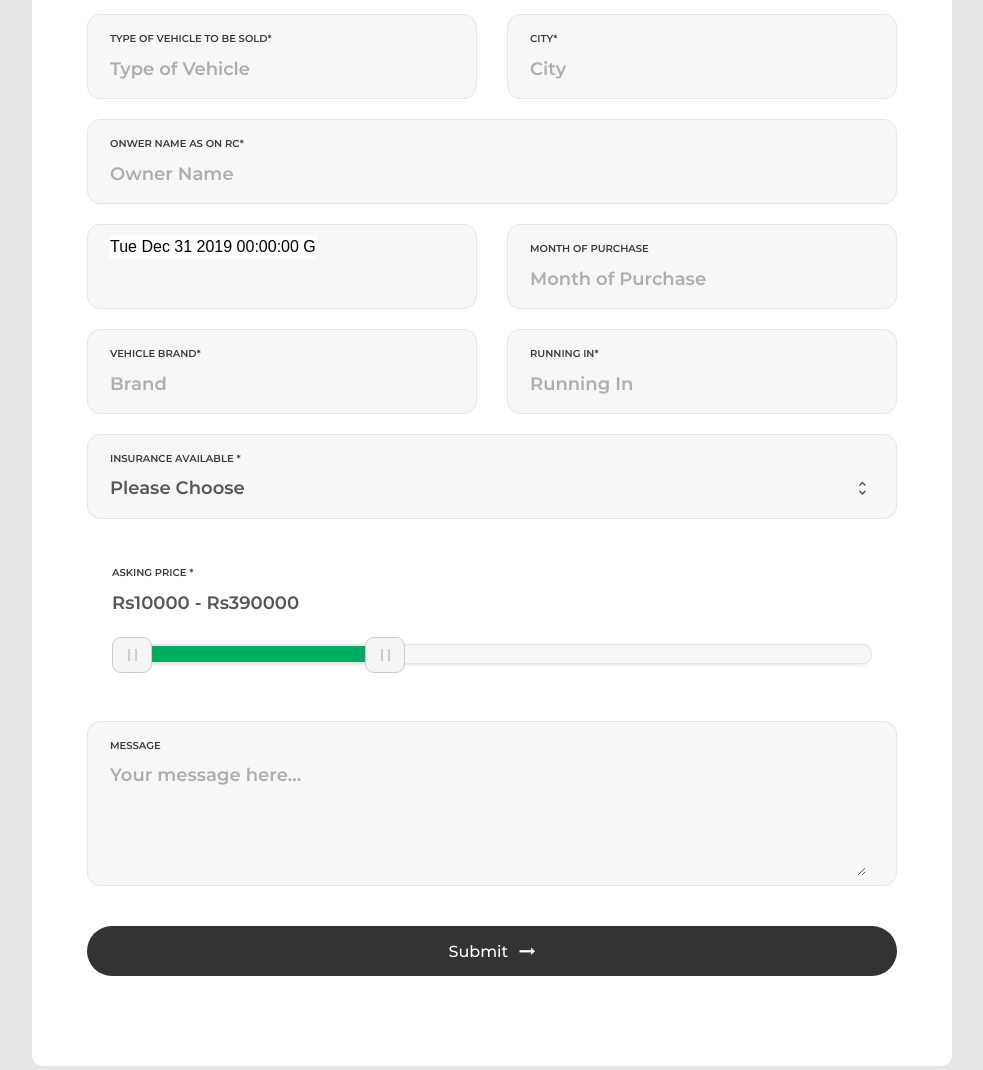
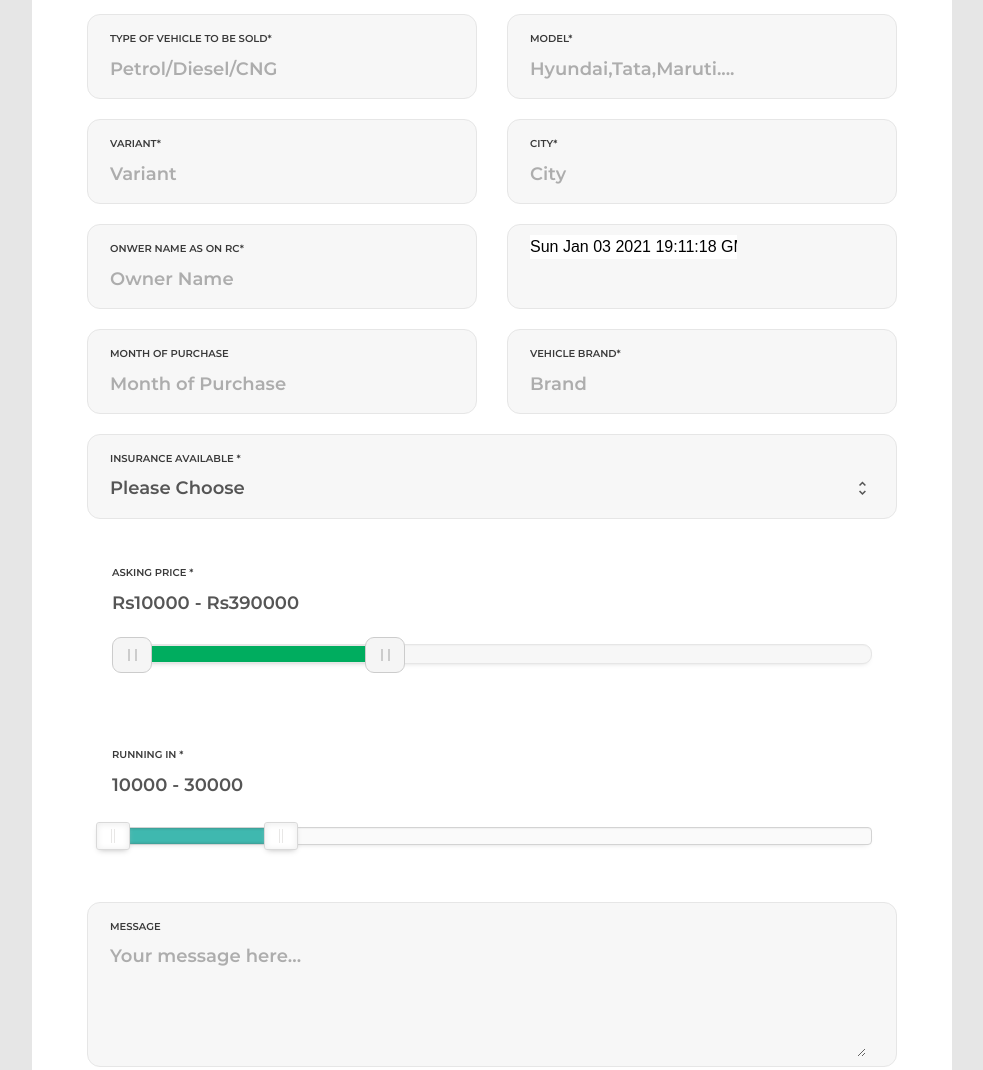
Before and after one commit to sellanyvehicle/frontend_v1, a plain HTML site: page fourWheelerIndex.html in a window 1280 px wide. Shown: the part 600-1670 px from the top of the page, without its empty margins (148-1131 px from the left). Drawn offline with Linux system fonts and the light colour scheme; files whose address does not match are found by name; a web font is replaced by a local one.

Commit message:
form uodated

```diff
--- a/calendar/datepicker.css
+++ b/calendar/datepicker.css
@@ -1,5 +1,5 @@
 .datepicker {
-  position: absolute;
+  position: center;
   /* -webkit-touch-callout: none; */
   /* -webkit-user-select: none; */
   /* -khtml-user-select: none; */
--- a/fourWheelerIndex.html
+++ b/fourWheelerIndex.html
@@ -99,7 +99,7 @@
 		<div class="wrap-contact100">
 			<form class="contact100-form validate-form">
 				<span class="contact100-form-title">
-					Four Wheel Vehicle
+					Four Wheeler
 				</span>
 
 				<div class="wrap-input100 validate-input bg1" data-validate="Please Type Your Name">
@@ -124,14 +124,24 @@
 
                 <div class="wrap-input100 validate-input bg1 rs1-wrap-input100" data-validate="Please Enter Type of Vehicle">
 					<span class="label-input100">Type of Vehicle to be Sold*</span>
-					<input class="input100" type="text" name="vehicleType" placeholder="Type of Vehicle" required>
+					<input class="input100" type="text" name="vehicleType" placeholder="Petrol/Diesel/CNG" required>
+                </div>
+
+                <div class="wrap-input100 validate-input bg1 rs1-wrap-input100" data-validate="Model">
+					<span class="label-input100">Model*</span>
+					<input class="input100" type="text" name="vehicleType" placeholder="Hyundai,Tata,Maruti...." required>
+                </div>
+
+                <div class="wrap-input100 validate-input bg1 rs1-wrap-input100" data-validate="Variant">
+					<span class="label-input100">Variant*</span>
+					<input class="input100" type="text" name="vehicleType" placeholder="Variant" required>
                 </div>
 
                 <div class="wrap-input100 validate-input bg1 rs1-wrap-input100" data-validate="Please Enter City">
 					<span class="label-input100">City*</span>
 					<input class="input100" type="text" name="city" placeholder="City" required>
                 </div>
-                <div class="wrap-input100 validate-input bg1" data-validate="Owner">
+                <div class="wrap-input100 validate-input bg1 rs1-wrap-input100" data-validate="Owner">
 					<span class="label-input100">Onwer Name as on Rc*</span>
 					<input class="input100" type="text" name="owner" placeholder="Owner Name" required>
                 </div>
@@ -152,10 +162,7 @@
 					<input class="input100" type="text" name="brand" placeholder="Brand" required>
                 </div>
 
-                <div class="wrap-input100 validate-input bg1 rs1-wrap-input100" data-validate="Running in">
-					<span class="label-input100">Running In*</span>
-					<input class="input100" type="text" name="running" placeholder="Running In" required>
-				</div>
+
 
 				<div class="wrap-input100 input100-select bg1">
 					<span class="label-input100">Insurance Available *</span>
@@ -183,7 +190,22 @@
 						<div class="contact100-form-range-bar">
 							<div id="filter-bar"></div>
 						</div>
+                    </div>
+
+                    <div class="wrap-contact100-form-range">
+						<span class="label-input100">Running In *</span>
+
+						<div class="contact100-form-range-value">
+							<span id="lower-mileage">0</span> - <span id="upper-mileage">100000 km</span>
+							<input type="text" name="lower-value">
+							<input type="text" name="upper-value">
+						</div>
+
+						<div >
+							<div id="filter-mileage"></div>
+						</div>
 					</div>
+
 
 
 				<div class="wrap-input100 validate-input bg1 " data-validate = "Please Type Your Message">
@@ -299,11 +321,35 @@ Copyright &copy;<script>document.write(new Date().getFullYear());</script> All r
 	    });
     </script>
 
+<script>
+    var filterMileage = document.getElementById('filter-mileage');
+
+    noUiSlider.create(filterMileage, {
+        start: [ 1000, 30000 ],
+        connect: true,
+        range: {
+            'min': 10000,
+            'max': 100000
+        }
+    });
+
+    var skipValues2 = [
+    document.getElementById('lower-mileage'),
+    document.getElementById('upper-mileage')
+    ];
+
+    filterMileage.noUiSlider.on('update', function( values, handle ) {
+        skipValues2[handle].innerHTML = Math.round(values[handle]);
+        $('.contact100-form-range-value input[name="lower-value"]').val($('#lower-mileage').html());
+        $('.contact100-form-range-value input[name="upper-value"]').val($('#upper-mileage').html());
+    });
+</script>
+
     <script>
         const instance = new Datepicker(document.getElementById("datepicker"));
         instance.config({
-            first_date: new Date(2005, 0, 1), // 01/01/2019
-             last_date: new Date(2019, 11, 31) // 12/31/2019
+            first_date: new Date(2005, 0, 1),
+             last_date: new Date(2020, 12, 31) // 12/31/2020
             });
 
     </script>
```
